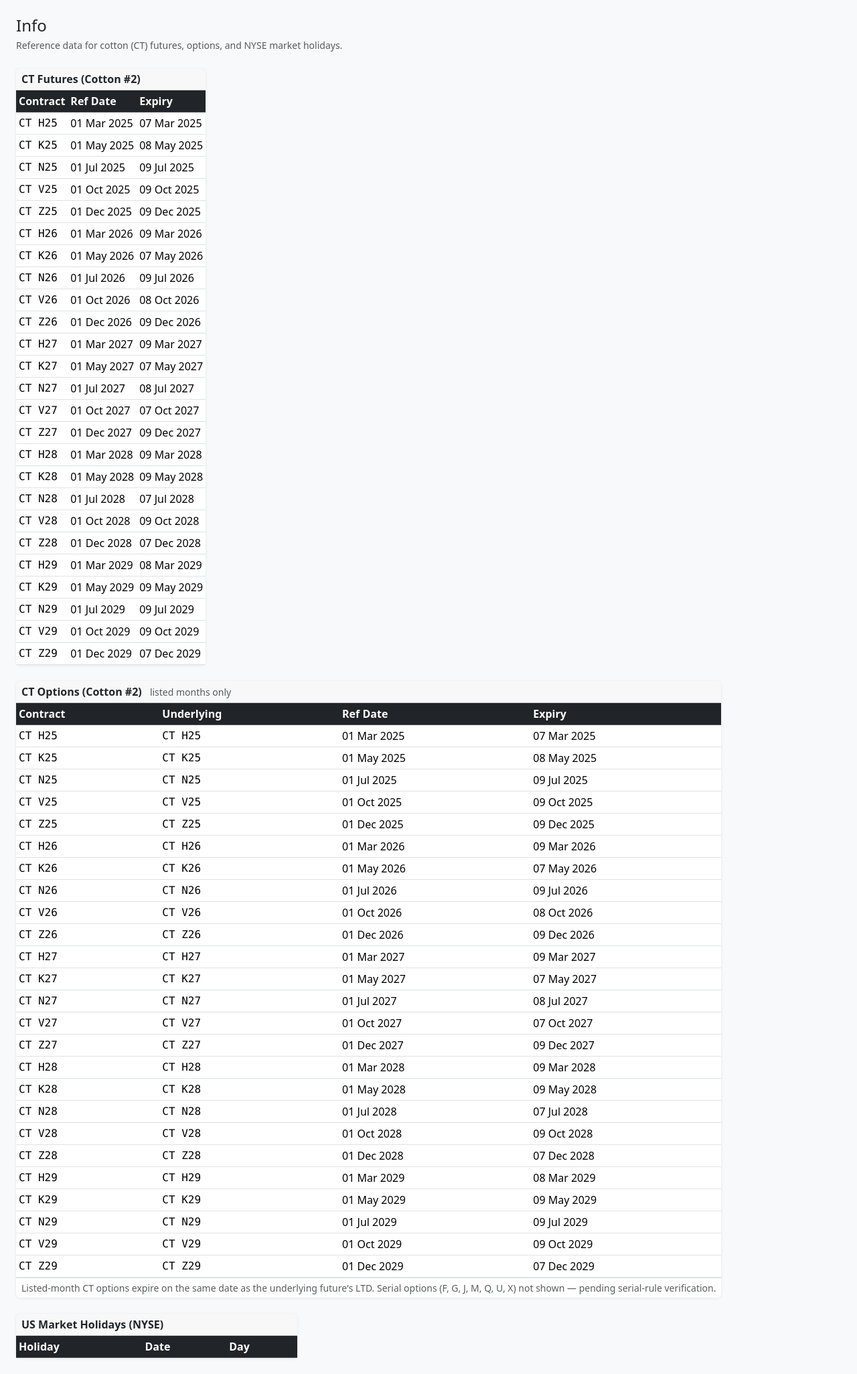
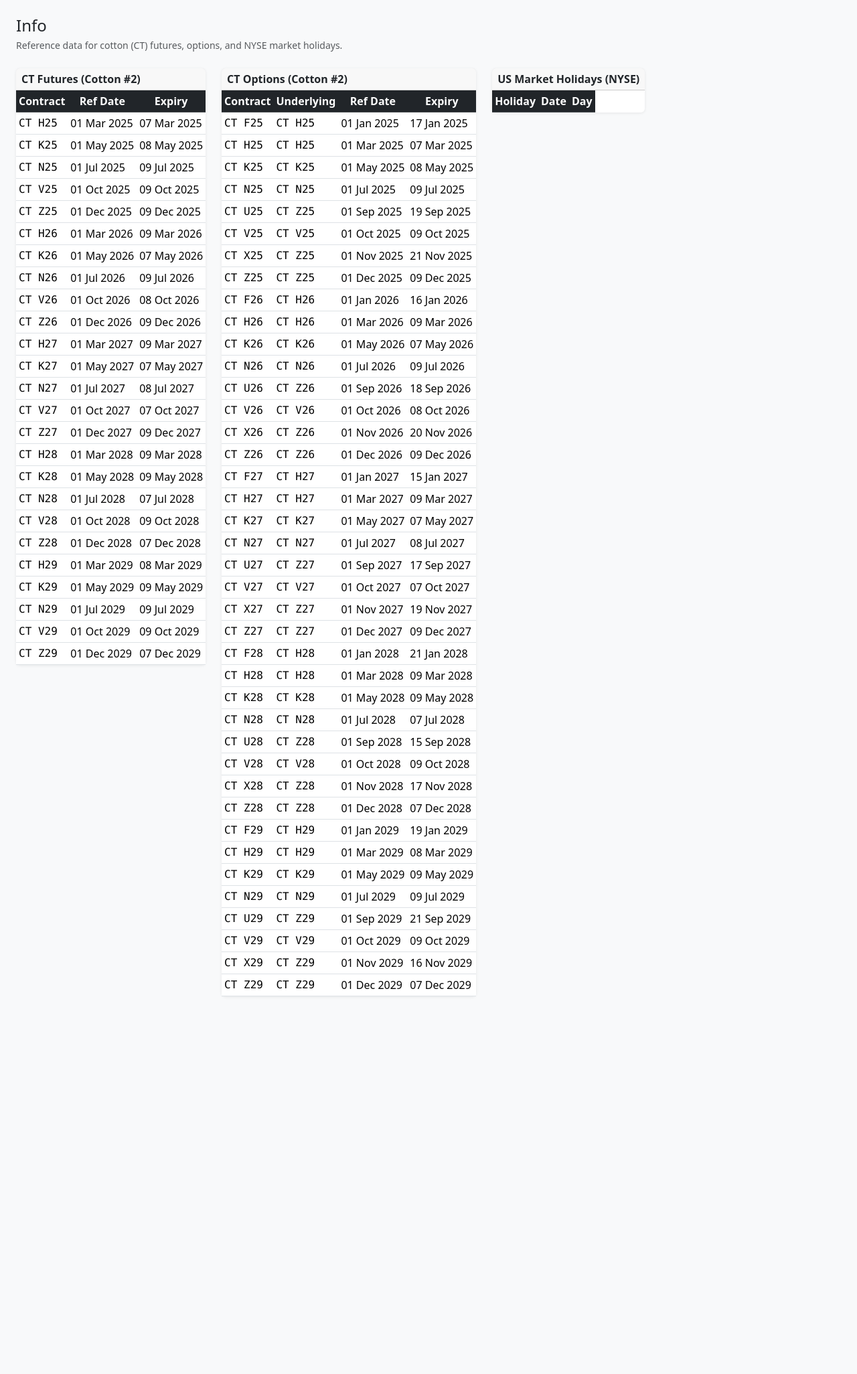
Before and after one commit to Agrocorp-International/Sugar_App, a Flask app: page /cotton/info in a window 1280 px wide. Shown: the part 56-2108 px from the top of the page at 67% size. After the commit the page ends 1544 px from the top, so only its background shows below. Run offline with Flask 3, Linux system fonts and the light colour scheme; lists and menus that the app fills with data are empty; parts of the project's set-up code (start-up, migrations or seed data) failed here and were passed over.

Commit message:
Info: auto-fit columns + centered headers; add CT serial options (F, U, X)
Sugar/Cotton info pages: tables use w-auto so columns size to content,
all <th> cells centered, removed min-width on US Holidays card.

Cotton options: add serial months F/U/X per ICE Cotton No. 2 spec.
Serials roll F→H, U→Z, X→Z (same year) and expire on 3rd Friday of
option month. Listed months (H/K/N/V/Z) still share LTD with underlying.
New third_friday() helper in exchange_calendar.py (no holiday roll —
3rd Fri of Jan/Sep/Nov never hits a NYSE holiday).

Regression file adds CTF26/CTU26/CTX25 anchors and a negative assertion
that G/J/M/Q never appear as CT option codes. Stripped the "listed
months only" footer warning from the cotton template.

Co-Authored-By: Claude Opus 4.7 (1M context) <noreply@anthropic.com>

```diff
--- a/routes/_cotton_info_regression.py
+++ b/routes/_cotton_info_regression.py
@@ -27,10 +27,16 @@ GOLDEN_CT_FUTURES = [
 ]
 
 # (contract, underlying, expected ref_date, expected expiry).
-# Listed-month options share LTD with their same-month future.
+# Covers both rules:
+#   Listed-month options (H, K, N, V, Z) share LTD with their same-month future.
+#   Serial options (F, U, X) expire on the 3rd Friday of the option's own month.
 GOLDEN_CT_OPTIONS = [
     ("CT N25", "CT N25", date(2025, 7, 1),  date(2025, 7, 9)),   # user-verified
     ("CT V26", "CT V26", date(2026, 10, 1), date(2026, 10, 8)),  # user-verified
     ("CT H26", "CT H26", date(2026, 3, 1),  date(2026, 3, 9)),
     ("CT Z26", "CT Z26", date(2026, 12, 1), date(2026, 12, 8)),
+    # Serial options (3rd Friday of option month; none fall on a NYSE holiday).
+    ("CT F26", "CT H26", date(2026, 1, 1),  date(2026, 1, 16)),
+    ("CT U26", "CT Z26", date(2026, 9, 1),  date(2026, 9, 18)),
+    ("CT X25", "CT Z25", date(2025, 11, 1), date(2025, 11, 21)),
 ]
--- a/routes/cotton_info.py
+++ b/routes/cotton_info.py
@@ -9,14 +9,18 @@ Formulas (ICE Cotton #2 product specifications):
     Verified: CTH26 LTD = Mon 09 Mar 2026, CTN25 LTD = Wed 09 Jul 2025,
               CTV26 LTD = Thu 08 Oct 2026.
 
-  Options expiry (LISTED months H, K, N, V, Z only):
+  Options expiry — LISTED months (H, K, N, V, Z):
     Listed-month option expires on the SAME DATE as its underlying future's LTD.
     Verified: CTN25 option expired 09 Jul 2025; CTV26 option expires 08 Oct 2026.
     Implementation: lookup underlying contract in CT_FUTURES_EXPIRY_MAP.
 
-  Serial options (F, G, J, M, Q, U, X) — NOT shown.
-    These follow a different rule (typically the last Friday of the option month
-    or similar). Pending verification before display.
+  Options expiry — SERIAL months (F, U, X only):
+    Serial option expires on the THIRD FRIDAY of the option's own month.
+    Per ICE Cotton No. 2 Options spec. Only 3 serials are listed:
+      F (Jan) → rolls into H (Mar) same year
+      U (Sep) → rolls into Z (Dec) same year
+      X (Nov) → rolls into Z (Dec) same year
+    G, J, M, Q are NOT listed CT option contracts.
 """
 import logging
 from datetime import datetime, date, timedelta
@@ -31,6 +35,7 @@ from services.exchange_calendar import (
     HOLIDAY_DATES,
     workday,
     last_biz_of_month,
+    third_friday,
 )
 
 cotton_info_bp = Blueprint("cotton_info", __name__)
@@ -39,9 +44,22 @@ cotton_info_bp = Blueprint("cotton_info", __name__)
 # ICE Cotton #2 (CT) listed contract months: March, May, July, October, December.
 CT_FUTURES_MONTHS = ["H", "K", "N", "V", "Z"]
 
-# Listed-month options only: each shares its expiry with the same-month future.
-# Serial months (F, G, J, M, Q, U, X) deliberately omitted pending verification.
+# Listed-month options share expiry with the same-month future.
+# Serial options (F, U, X) expire on the 3rd Friday of the option month.
+# ICE spec: F→H same year, U→Z same year, X→Z same year.
 CT_OPTION_TO_UNDERLYING = {m: (m, 0) for m in CT_FUTURES_MONTHS}
+CT_OPTION_TO_UNDERLYING.update({
+    "F": ("H", 0),
+    "U": ("Z", 0),
+    "X": ("Z", 0),
+})
+
+CT_SERIAL_OPTION_MONTHS = frozenset({"F", "U", "X"})
+
+# Guardrail: the full set of CT option month codes per ICE spec. G, J, M, Q are
+# explicitly forbidden — they are NOT listed as CT option contracts.
+CT_EXPECTED_OPTION_CODES = frozenset({"H", "K", "N", "V", "Z", "F", "U", "X"})
+CT_FORBIDDEN_OPTION_CODES = frozenset({"G", "J", "M", "Q"})
 
 LTD_OFFSET = -16   # last_biz counted as day 1, so -16 means 17th biz day from end
 
@@ -92,15 +110,21 @@ def _parse_ct_futures(contracts):
 
 
 def _parse_ct_options(options, futures_expiry_map):
-    """CT listed-month option expiry = underlying future's LTD."""
+    """Listed-month options: expiry = underlying future's LTD.
+       Serial options (F, U, X): expiry = 3rd Friday of option's own month."""
     result = []
     for contract, underlying in options:
         opt_parts = contract.split()
         opt_code = opt_parts[1][0]
         opt_year = 2000 + int(opt_parts[1][1:])
         opt_month = FUTURES_MONTH_CODES.get(opt_code)
-        ref_date = date(opt_year, opt_month, 1) if opt_month else None
-        expiry = futures_expiry_map.get(underlying.replace(" ", ""))
+        if opt_month is None:
+            raise ValueError(f"Unknown CT option month code: {opt_code!r} in {contract!r}")
+        ref_date = date(opt_year, opt_month, 1)
+        if opt_code in CT_SERIAL_OPTION_MONTHS:
+            expiry = third_friday(opt_year, opt_month)
+        else:
+            expiry = futures_expiry_map.get(underlying.replace(" ", ""))
         result.append({"contract": contract, "underlying": underlying,
                        "ref_date": ref_date, "expiry": expiry})
     return result
@@ -156,6 +180,17 @@ def _assert_regression():
             f"got {actual['expiry']}, expected {expected_expiry}"
         )
 
+    # Negative guard: CT option codes must exactly match ICE spec.
+    # G, J, M, Q are NOT listed CT option contracts — protects against
+    # re-introducing the old (incorrect) 7-serial list.
+    actual_codes = {o["contract"].split()[1][0] for o in PARSED_CT_OPTIONS}
+    assert actual_codes == CT_EXPECTED_OPTION_CODES, (
+        f"Regression: CT option codes drifted from ICE spec. "
+        f"Got {sorted(actual_codes)}, expected {sorted(CT_EXPECTED_OPTION_CODES)}. "
+        f"Unexpected serials (G/J/M/Q are NOT listed CT options per ICE spec): "
+        f"{sorted(actual_codes & CT_FORBIDDEN_OPTION_CODES)}"
+    )
+
 _assert_regression()
 
 
--- a/services/exchange_calendar.py
+++ b/services/exchange_calendar.py
@@ -63,3 +63,12 @@ def last_biz_of_month(year, month, holidays):
     else:
         first_of_next = date(year, month + 1, 1)
     return workday(first_of_next, -1, holidays)
+
+
+def third_friday(year, month):
+    """Third Friday of (year, month). Per ICE Cotton No. 2 serial-option spec.
+    No holiday adjustment applied — 3rd Fri of Jan/Sep/Nov is never a NYSE
+    holiday, and ICE's rule text does not specify a roll convention."""
+    d = date(year, month, 1)
+    d += timedelta(days=(4 - d.weekday()) % 7)   # advance to 1st Friday
+    return d + timedelta(days=14)                # +2 weeks → 3rd Friday
--- a/templates/cotton/info.html
+++ b/templates/cotton/info.html
@@ -13,12 +13,12 @@
   <div class="card d-inline-block">
     <div class="card-header fw-semibold py-1 px-2">CT Futures (Cotton #2)</div>
     <div class="card-body p-0">
-      <table class="table table-sm table-hover mb-0">
+      <table class="table table-sm table-hover mb-0 w-auto">
         <thead class="table-dark">
           <tr>
-            <th>Contract</th>
-            <th>Ref Date</th>
-            <th>Expiry</th>
+            <th class="text-center">Contract</th>
+            <th class="text-center">Ref Date</th>
+            <th class="text-center">Expiry</th>
           </tr>
         </thead>
         <tbody>
@@ -40,18 +40,15 @@
 
   {# ── CT Options Contracts (listed months only) ────────────────────────── #}
   <div class="card d-inline-block">
-    <div class="card-header fw-semibold py-1 px-2">
-      CT Options (Cotton #2)
-      <span class="text-muted small fw-normal ms-2">listed months only</span>
-    </div>
+    <div class="card-header fw-semibold py-1 px-2">CT Options (Cotton #2)</div>
     <div class="card-body p-0">
-      <table class="table table-sm table-hover mb-0">
+      <table class="table table-sm table-hover mb-0 w-auto">
         <thead class="table-dark">
           <tr>
-            <th>Contract</th>
-            <th>Underlying</th>
-            <th>Ref Date</th>
-            <th>Expiry</th>
+            <th class="text-center">Contract</th>
+            <th class="text-center">Underlying</th>
+            <th class="text-center">Ref Date</th>
+            <th class="text-center">Expiry</th>
           </tr>
         </thead>
         <tbody>
@@ -69,23 +66,19 @@
           {% endfor %}
         </tbody>
       </table>
-      <div class="px-2 py-1 small text-muted border-top">
-        Listed-month CT options expire on the same date as the underlying future's LTD.
-        Serial options (F, G, J, M, Q, U, X) not shown — pending serial-rule verification.
-      </div>
     </div>
   </div>
 
   {# ── US Market Holidays ──────────────────────────────────────────────── #}
-  <div class="card d-inline-block" style="min-width: 420px;">
+  <div class="card d-inline-block">
     <div class="card-header fw-semibold py-1 px-2">US Market Holidays (NYSE)</div>
     <div class="card-body p-0">
-      <table class="table table-sm table-hover mb-0">
+      <table class="table table-sm table-hover mb-0 w-auto">
         <thead class="table-dark">
           <tr>
-            <th>Holiday</th>
-            <th>Date</th>
-            <th>Day</th>
+            <th class="text-center">Holiday</th>
+            <th class="text-center">Date</th>
+            <th class="text-center">Day</th>
           </tr>
         </thead>
         <tbody>
```
Also changed, not shown: templates/info.html (+18 -18 lines).
